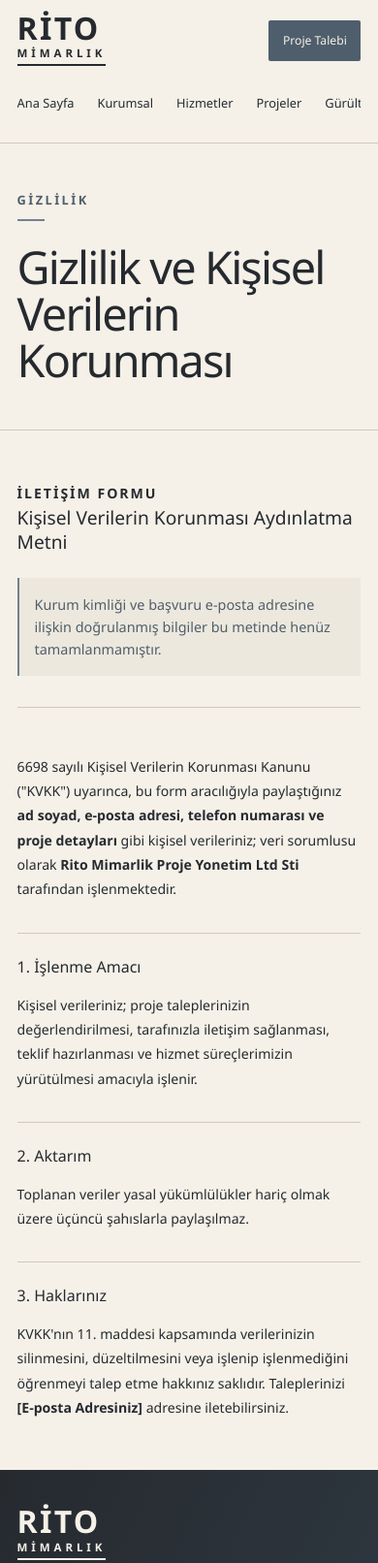
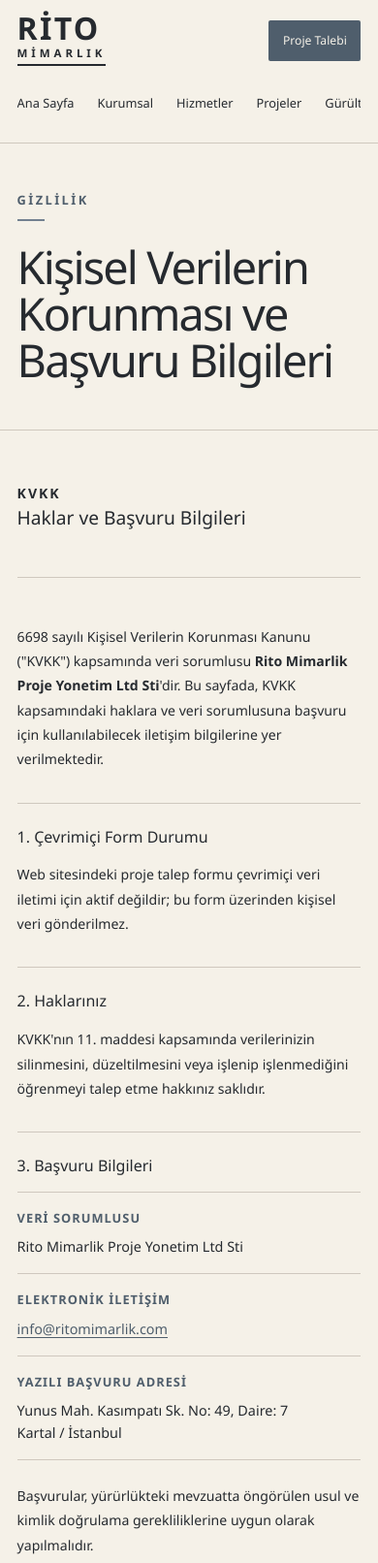
Before and after one commit to fenn-core/rito-mimarlik-web, a plain HTML site: page privacy/index.html in a window 390 px wide. Shown: the top 1612 px of the page at 97% size. Drawn offline with Linux system fonts and the light colour scheme.

Commit message:
update privacy notice

```diff
--- a/css/pages/privacy.css
+++ b/css/pages/privacy.css
@@ -63,16 +63,6 @@
   line-height: 1.8;
 }
 
-.privacy-content .privacy-verification-note {
-  margin-top: var(--space-4);
-  padding: var(--space-3);
-  border-left: 2px solid var(--color-steel);
-  background: color-mix(in srgb, var(--color-sand) 28%, transparent);
-  color: var(--color-slate);
-  font-size: var(--font-size-small);
-  line-height: 1.6;
-}
-
 .privacy-content strong {
   font-weight: 600;
 }
@@ -81,6 +71,38 @@
   color: var(--color-slate);
   text-decoration: underline;
   text-underline-offset: 0.2rem;
+}
+
+.privacy-content dl {
+  margin: 0 0 var(--space-4);
+  border-top: 1px solid var(--color-border);
+}
+
+.privacy-content dl > div {
+  display: grid;
+  padding-block: var(--space-3);
+  border-bottom: 1px solid var(--color-border);
+  grid-template-columns: minmax(9rem, 0.7fr) minmax(0, 1.3fr);
+  gap: var(--space-4);
+}
+
+.privacy-content :is(dt, dd) {
+  margin: 0;
+}
+
+.privacy-content dt {
+  color: var(--color-slate);
+  font-size: var(--font-size-meta);
+  font-weight: 600;
+  letter-spacing: 0.08em;
+  text-transform: uppercase;
+}
+
+.privacy-content dd,
+.privacy-content address {
+  font-size: var(--font-size-small);
+  font-style: normal;
+  line-height: 1.6;
 }
 
 @media (max-width: 38rem) {
@@ -95,4 +117,9 @@
   .privacy-content p {
     font-size: 0.88rem;
   }
+
+  .privacy-content dl > div {
+    grid-template-columns: 1fr;
+    gap: var(--space-1);
+  }
 }
--- a/privacy/index.html
+++ b/privacy/index.html
@@ -4,8 +4,8 @@
 <head>
   <meta charset="UTF-8" />
   <meta name="viewport" content="width=device-width, initial-scale=1.0" />
-  <meta name="description" content="Rito Mimarlık iletişim formuna ilişkin gizlilik ve kişisel verilerin korunması metni." />
-  <title>Gizlilik ve Kişisel Verilerin Korunması | Rito Mimarlık</title>
+  <meta name="description" content="Rito Mimarlık kişisel verilerin korunması ve KVKK kapsamındaki başvuru bilgileri." />
+  <title>Kişisel Verilerin Korunması ve Başvuru Bilgileri | Rito Mimarlık</title>
   <link rel="stylesheet" href="/css/base.css" />
   <link rel="stylesheet" href="/css/components.css" />
   <link rel="stylesheet" href="/css/pages/privacy.css" />
@@ -35,43 +35,44 @@
     <section class="privacy-hero" aria-labelledby="privacy-title">
       <div class="container privacy-hero-inner">
         <p class="section-kicker">Gizlilik</p>
-        <h1 id="privacy-title">Gizlilik ve Kişisel Verilerin Korunması</h1>
+        <h1 id="privacy-title">Kişisel Verilerin Korunması ve Başvuru Bilgileri</h1>
       </div>
     </section>
 
     <section class="privacy-content-section">
       <article class="container privacy-content" aria-labelledby="notice-title">
         <header>
-          <p class="privacy-document-label">İletişim Formu</p>
-          <h2 id="notice-title">Kişisel Verilerin Korunması Aydınlatma Metni</h2>
-          <p class="privacy-verification-note">
-            Kurum kimliği ve başvuru e-posta adresine ilişkin doğrulanmış bilgiler bu metinde henüz tamamlanmamıştır.
-          </p>
+          <p class="privacy-document-label">KVKK</p>
+          <h2 id="notice-title">Haklar ve Başvuru Bilgileri</h2>
         </header>
 
-        <!-- Existing legal substance preserved; company identity and legal contact details require verification. -->
         <p>
-          6698 sayılı Kişisel Verilerin Korunması Kanunu ("KVKK") uyarınca, bu form aracılığıyla paylaştığınız
-          <strong>ad soyad, e-posta adresi, telefon numarası ve proje detayları</strong> gibi kişisel verileriniz;
-          veri sorumlusu olarak <strong>Rito Mimarlik Proje Yonetim Ltd Sti</strong> tarafından işlenmektedir.
+          6698 sayılı Kişisel Verilerin Korunması Kanunu ("KVKK") kapsamında veri sorumlusu
+          <strong>Rito Mimarlik Proje Yonetim Ltd Sti</strong>'dir. Bu sayfada, KVKK kapsamındaki haklara ve veri
+          sorumlusuna başvuru için kullanılabilecek iletişim bilgilerine yer verilmektedir.
         </p>
 
-        <section aria-labelledby="purpose-title">
-          <h2 id="purpose-title">1. İşlenme Amacı</h2>
-          <p>Kişisel verileriniz; proje taleplerinizin değerlendirilmesi, tarafınızla iletişim sağlanması, teklif hazırlanması ve hizmet süreçlerimizin yürütülmesi amacıyla işlenir.</p>
-        </section>
-
-        <section aria-labelledby="transfer-title">
-          <h2 id="transfer-title">2. Aktarım</h2>
-          <p>Toplanan veriler yasal yükümlülükler hariç olmak üzere üçüncü şahıslarla paylaşılmaz.</p>
+        <section aria-labelledby="form-state-title">
+          <h2 id="form-state-title">1. Çevrimiçi Form Durumu</h2>
+          <p>Web sitesindeki proje talep formu çevrimiçi veri iletimi için aktif değildir; bu form üzerinden kişisel veri gönderilmez.</p>
         </section>
 
         <section aria-labelledby="rights-title">
-          <h2 id="rights-title">3. Haklarınız</h2>
+          <h2 id="rights-title">2. Haklarınız</h2>
           <p>
             KVKK'nın 11. maddesi kapsamında verilerinizin silinmesini, düzeltilmesini veya işlenip işlenmediğini
-            öğrenmeyi talep etme hakkınız saklıdır. Taleplerinizi <strong>[E-posta Adresiniz]</strong> adresine iletebilirsiniz.
+            öğrenmeyi talep etme hakkınız saklıdır.
           </p>
+        </section>
+
+        <section aria-labelledby="application-title">
+          <h2 id="application-title">3. Başvuru Bilgileri</h2>
+          <dl>
+            <div><dt>Veri Sorumlusu</dt><dd>Rito Mimarlik Proje Yonetim Ltd Sti</dd></div>
+            <div><dt>Elektronik İletişim</dt><dd><a href="mailto:info@ritomimarlik.com">info@ritomimarlik.com</a></dd></div>
+            <div><dt>Yazılı Başvuru Adresi</dt><dd><address>Yunus Mah. Kasımpatı Sk. No: 49, Daire: 7<br />Kartal / İstanbul</address></dd></div>
+          </dl>
+          <p>Başvurular, yürürlükteki mevzuatta öngörülen usul ve kimlik doğrulama gerekliliklerine uygun olarak yapılmalıdır.</p>
         </section>
       </article>
     </section>
```
Also changed, not shown: docs/content-checklist.md (+25 -6 lines), docs/remaining-content-audit.md (added, +78 -0 lines).
